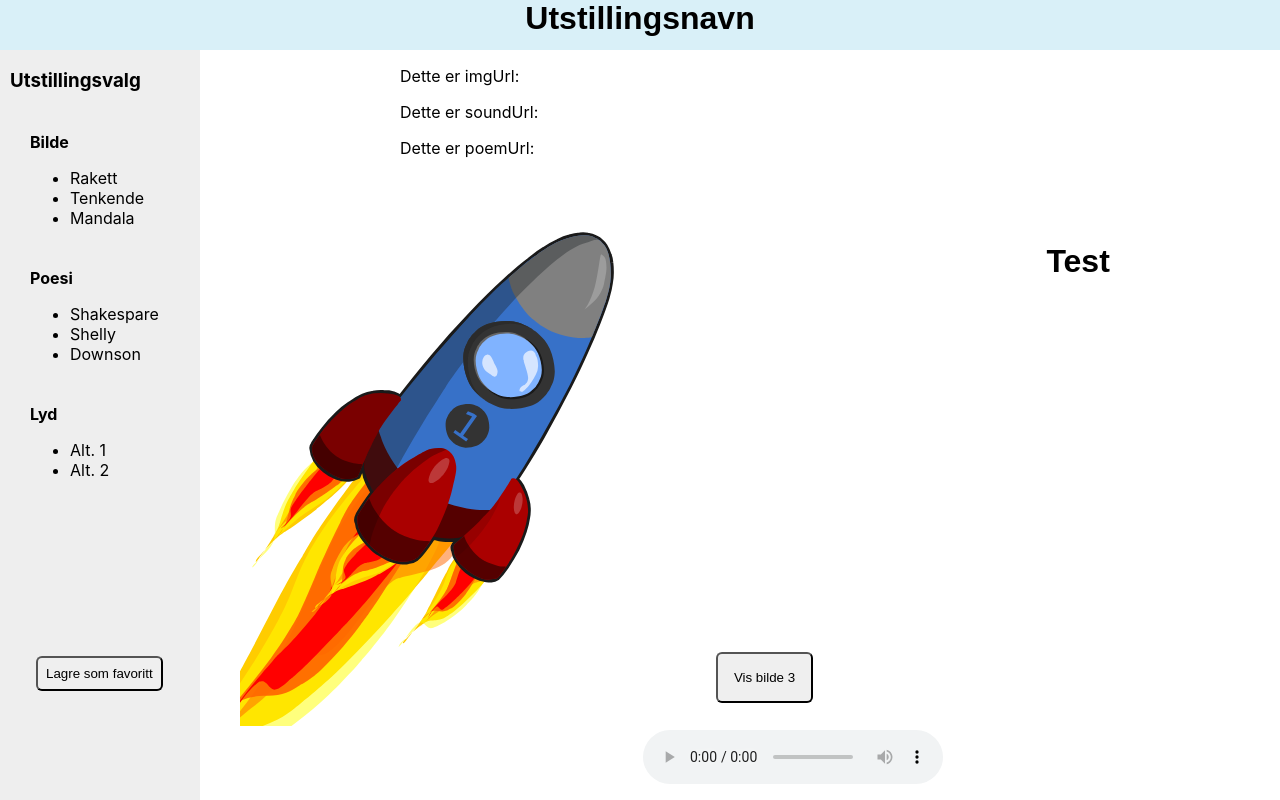
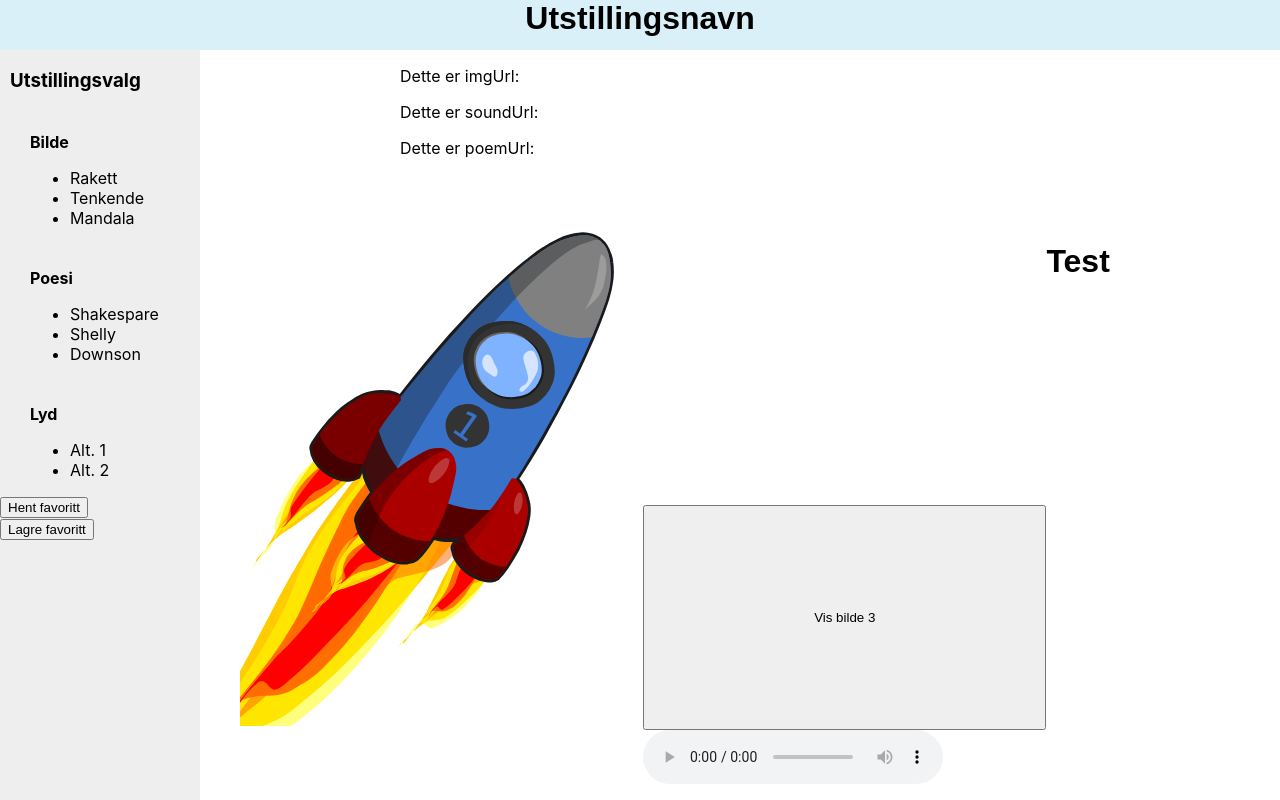
Before and after one commit to SimenSverdrup/Webutvikling-prosjekt2, a React (Create React App) app: page / in a window 1280 px wide. Built offline with nearby package versions, Linux system fonts and the light colour scheme.

Commit message:
lagt til load-knappog stylet, men stylingen fungerer ikke

```diff
--- a/src/App.css
+++ b/src/App.css
@@ -32,8 +32,16 @@ h1 {
   font-family: arial, verdana;
 }
 
-button {
+/* Denne fungerer ikke. Sikkert fordi jeg sender id som prop, men jeg ser ikke hvor feilen er */
+#saveBut {
   margin: 80% auto auto 18%;
+  padding: 4%;
+  border-radius: 6px;
+}
+
+/* Denne fungerer ikke. Sikkert fordi jeg sender id som prop, men jeg ser ikke hvor feilen er */
+#loadBut {
+  margin: 60% auto auto 18%;
   padding: 4%;
   border-radius: 6px;
 }
--- /dev/null
+++ b/src/components/Button.tsx
@@ -0,0 +1,24 @@
+import React from 'react';
+
+interface Props {
+    text: string;
+    id: string;
+}
+
+export default function Button(props:Props) {
+    return (
+        <div>
+            <button id="{props.id}">{props.text}</button>
+        </div>
+    )
+}
+
+// Vil gjøre denne om til sånn at den kan ta inn argumenter. Kommenterer derfor ut dette,
+// og prøver å lage en sånn props-knapp
+/*export default function GridFavourite() {
+    return (
+        <div id="grid_faviourite">
+            <button>Lagre som favoritt</button>
+        </div>
+    )
+}*/
--- a/src/components/GridContainer.tsx
+++ b/src/components/GridContainer.tsx
@@ -3,7 +3,7 @@ import GridSvg from './GridSvg';
 import Music from './Music';
 import Poetry from "./Poetry";
 import Gallery from './Gallery';
-import GridFavourite from './GridFavourite';
+import GridFavourite from './Button';
 
 
 export default function GridContainer() {
--- a/src/components/GridFavourite.tsx
+++ /dev/null
@@ -1,9 +0,0 @@
-import React from 'react';
-
-export default function GridFavourite() {
-    return (
-        <div id="grid_faviourite">
-            <button>Lagre som favoritt</button>
-        </div>
-    )
-}
--- a/src/components/Sidebar.tsx
+++ b/src/components/Sidebar.tsx
@@ -1,6 +1,7 @@
 import React, { useContext } from 'react';
 import { GalleryContext } from '../context/GalleryContext';
-import GridFavourite from './GridFavourite';
+import Button from './Button';
+import GridFavourite from './Button';
 import ListElement from './ListElement';
 
 export default function Sidebar() {
@@ -38,7 +39,10 @@ export default function Sidebar() {
                 <ListElement text={'Alt. 2'} setter={soundProvider.setSoundUrl} url={""}/>
             </ul>
 
-            <GridFavourite />
+            {/*<GridFavourite />*/}
+            <Button id="loadBut" text={'Hent favoritt'}/>
+            <Button id="saveBut" text={'Lagre favoritt'}/>
+
 
         </div>
     )
```
